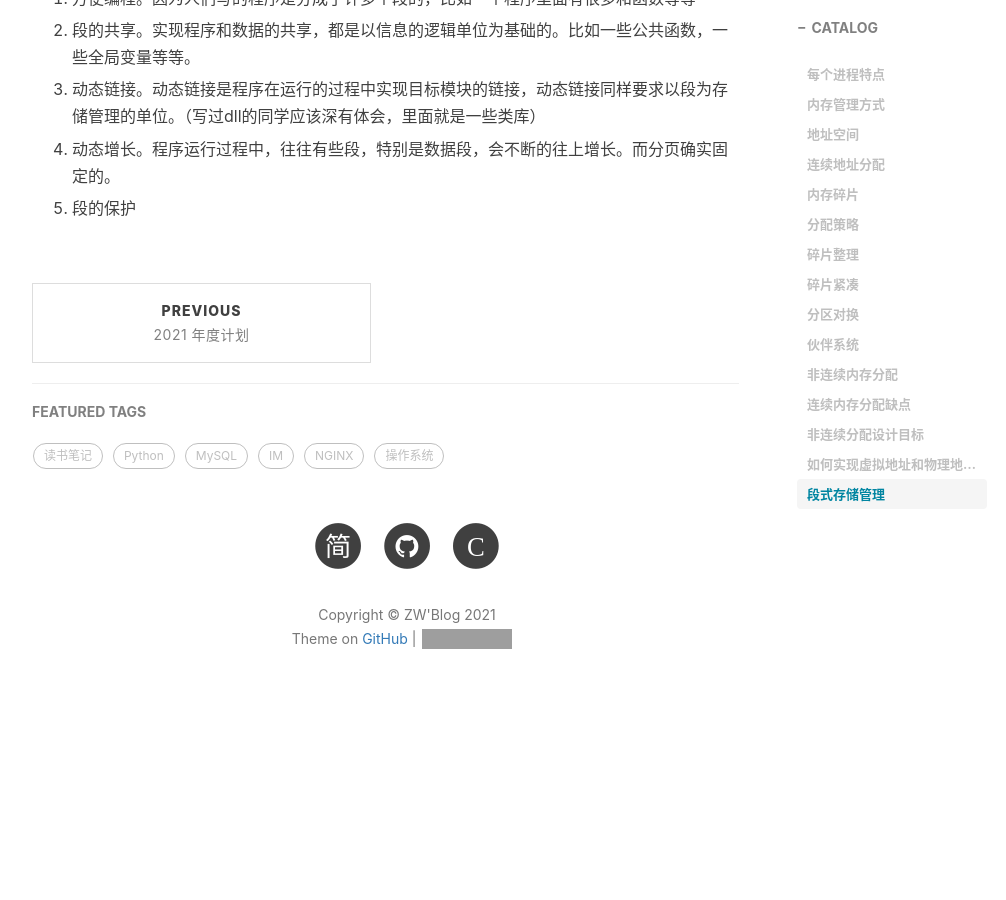
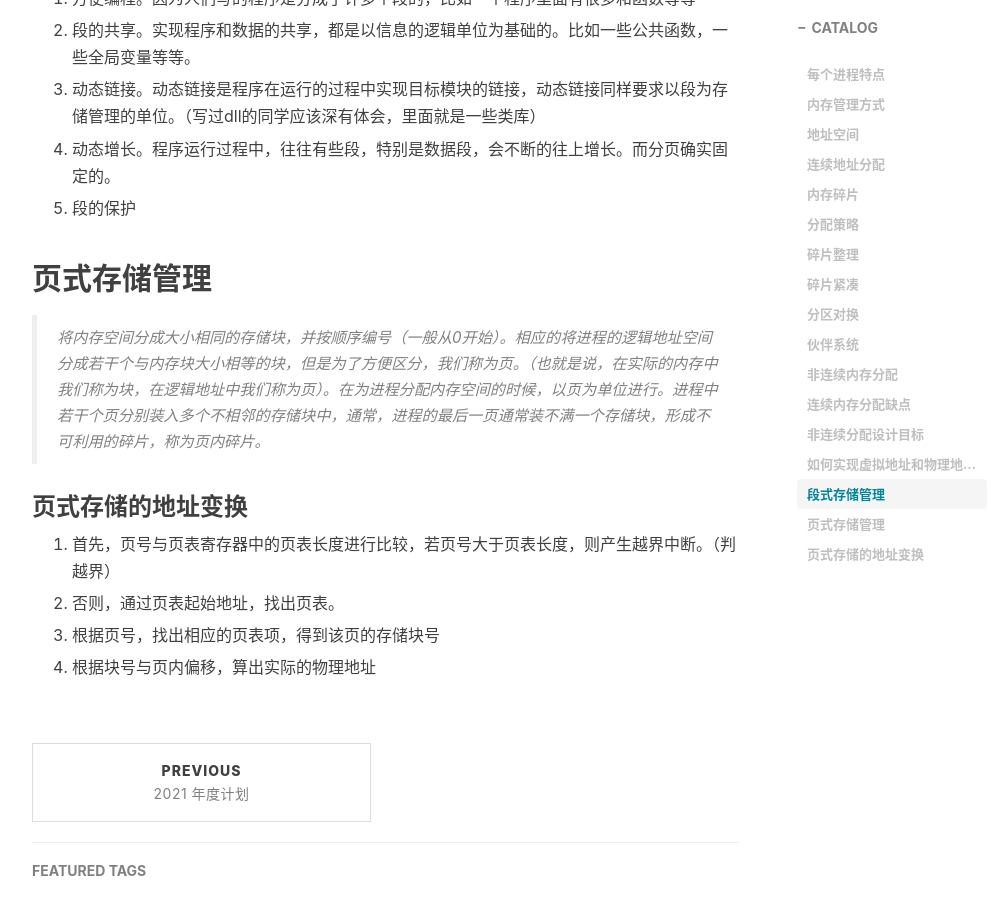
Before and after one commit to GitZW/gitzw.github.io, a Jekyll site: the page built from _posts/2021-02-28-操作系统笔记二.md, in a window 1280 px wide and 900 px high, scrolled down 4237 px. Shown: the whole window, without its empty margins (233-1239 px from the left). Built offline with Jekyll 4.4.1, drawn with Linux system fonts in a browser that asks for light colours; nearby versions of some CDN libraries; comment, search, counter and statistics services are not loaded; before the commit the page ends 4980 px from its top, so only the background shows below that; grey boxes are pictures that could not be loaded.

Commit message:
页式存储管理

```diff
--- a/_posts/2021-02-28-操作系统笔记二.md
+++ b/_posts/2021-02-28-操作系统笔记二.md
@@ -129,3 +129,15 @@ CPU控制逻辑给总线发送物理地址请求。
 4. 动态增长。程序运行过程中，往往有些段，特别是数据段，会不断的往上增长。而分页确实固定的。
 
 5. 段的保护
+
+## 页式存储管理
+> 将内存空间分成大小相同的存储块，并按顺序编号（一般从0开始）。相应的将进程的逻辑地址空间分成若干个与内存块大小相等的块，但是为了方便区分，我们称为页。（也就是说，在实际的内存中我们称为块，在逻辑地址中我们称为页）。在为进程分配内存空间的时候，以页为单位进行。进程中若干个页分别装入多个不相邻的存储块中，通常，进程的最后一页通常装不满一个存储块，形成不可利用的碎片，称为页内碎片。
+
+### 页式存储的地址变换
+1. 首先，页号与页表寄存器中的页表长度进行比较，若页号大于页表长度，则产生越界中断。（判越界）
+
+2. 否则，通过页表起始地址，找出页表。
+
+3. 根据页号，找出相应的页表项，得到该页的存储块号
+
+4. 根据块号与页内偏移，算出实际的物理地址
```
